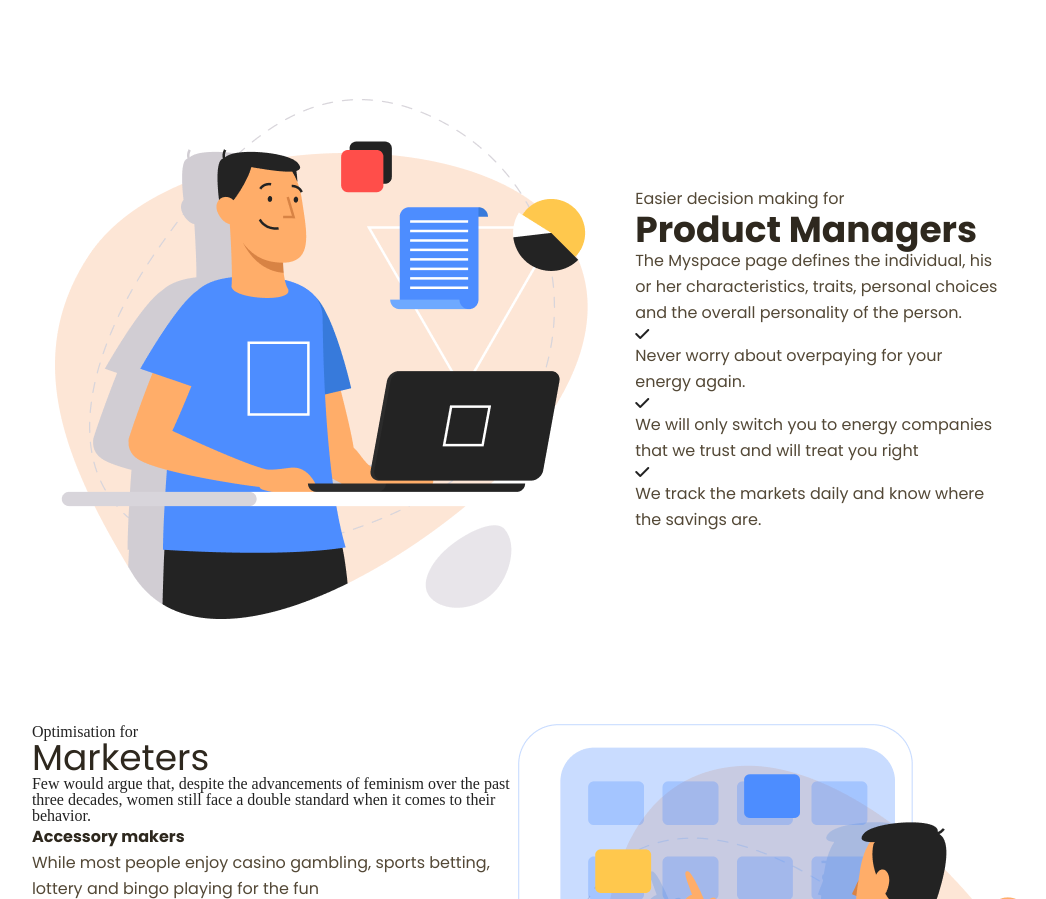
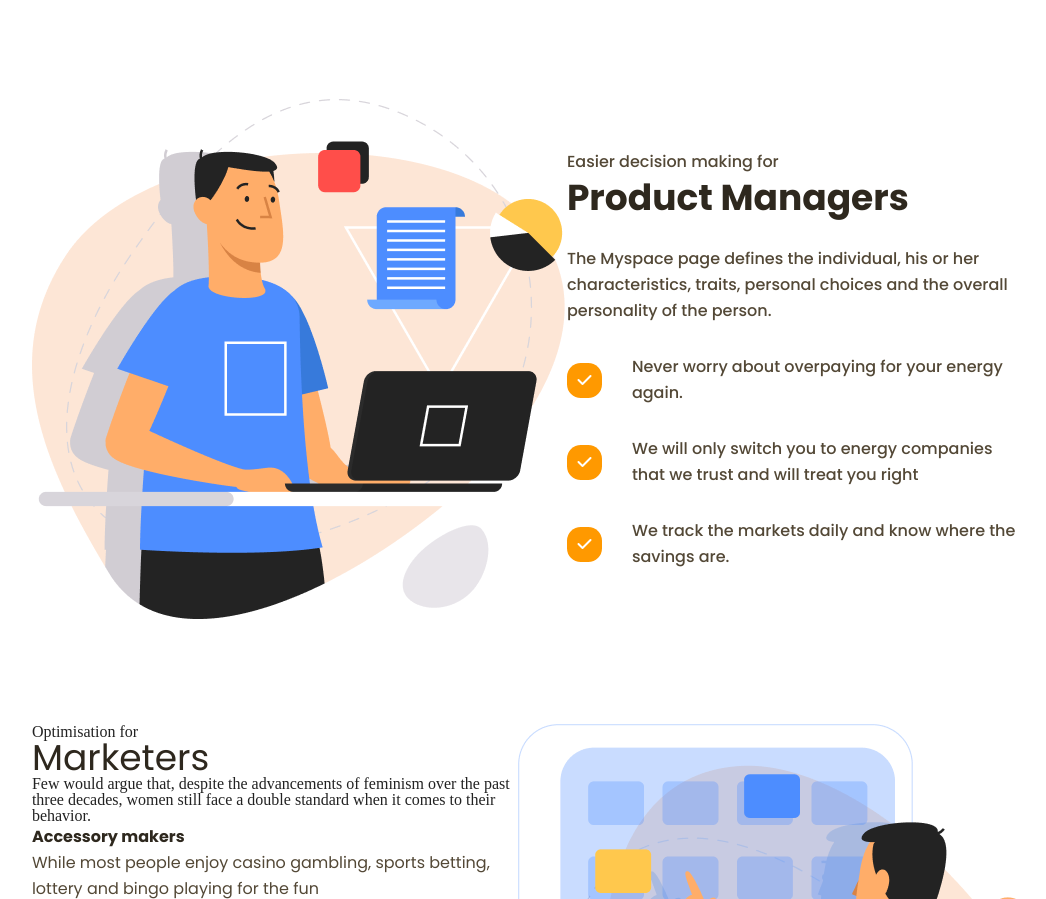
Before and after one commit to ssannejohansson/uppgift-sex, a plain HTML site: page index.html in a window 1280 px wide. Shown: the part 1965-2864 px from the top of the page, without its empty margins (112-1158 px from the left). Drawn offline with Linux system fonts and the light colour scheme.

Commit message:
Fourth section done
Fourth section done

```diff
--- a/index.html
+++ b/index.html
@@ -119,20 +119,20 @@
     </section>
 
     <section>
-    <p class="info-4">Easier decision making for</p>
+    <p class="title-top-4">Easier decision making for</p>
     <h2 class="title-4">Product Managers</h2>
     <p class="info-4">The Myspace page defines the individual, his or her characteristics, traits, personal choices and the overall personality of the person. </p>
 
-    <div><i class="fa-solid fa-check"></i>
-        <p class="info-4">Never worry about overpaying for your energy again. </p>
+    <div>
+        <p class="info-4"><i class="fa-solid fa-check"></i>Never worry about overpaying for your energy again. </p>
     </div>
 
-    <div><i class="fa-solid fa-check"></i>
-        <p class="info-4">We will only switch you to energy companies that we trust and will treat you right</p>
+    <div>
+        <p class="info-4"><i class="fa-solid fa-check"></i>We will only switch you to energy companies that we trust and will treat you right</p>
     </div>
 
-    <div><i class="fa-solid fa-check"></i>
-        <p class="info-4">We track the markets daily and know where the savings are.</p>
+    <div>
+        <p class="info-4"><i class="fa-solid fa-check"></i>We track the markets daily and know where the savings are.</p>
     </div>
     </section>
 </container>
--- a/styles/index.css
+++ b/styles/index.css
@@ -365,12 +365,26 @@ line-height:26px;
 .fourth-container {
     margin: auto;
     display: flex;
-    justify-content: space-around;
+    justify-content: space-between;
     align-items: center;
     max-width: 1121px;
     width: 100%;
     min-height: 521px;
     height: 100%;
+}
+
+.title-top-4 {
+    display: flex;
+    margin-bottom: 5px;
+    color:#534836;
+    text-align:left;
+    font-size:16px;
+    font-family:"Poppins", serif;
+    font-style: normal;
+    font-weight: 500;
+    line-height:26px;
+    max-width: 486px;
+    width: 100%;
 }
 
 .title-4 {
@@ -385,19 +399,33 @@ line-height:auto;
 }
 
 .fa-check {
+    text-align: center;
+    align-content: center;
+    background-color:#ff9900;
+    color: #fff;
+    min-height:35px;
+    height: 100%;
+    max-width:35px;
+    width: 100%;
+    border-radius:13.8px;
+    margin-right: 30px;
+}
 
-}
 .info-4 {
+    display: flex;
+    justify-content: space-between;
+    align-items: center;
+    margin-top: 30px;
     color:#534836;
     text-align:left;
-vertical-align:text-top;
+    vertical-align: center;
     font-size:16px;
-font-family:Poppins;
+    font-family:"Poppins", serif;
+    font-style: normal;
+    font-weight: 500;
     line-height:26px;
-border-style:hidden;
-outline:none;
-width:365px;
-
+    max-width: 486px;
+    width: 100%;
 }
 
 /* Fifth section */
```
Lines whose indentation alone changed are shown as unchanged.
